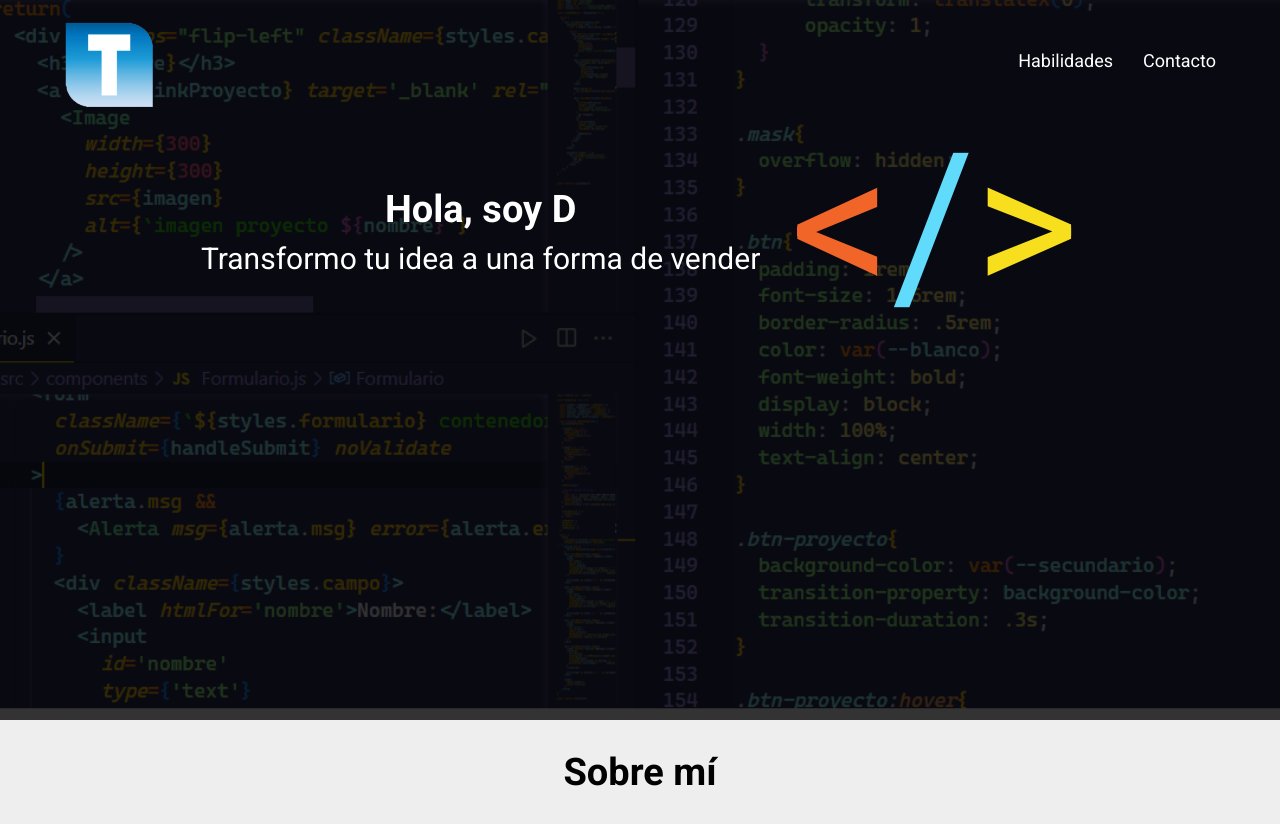
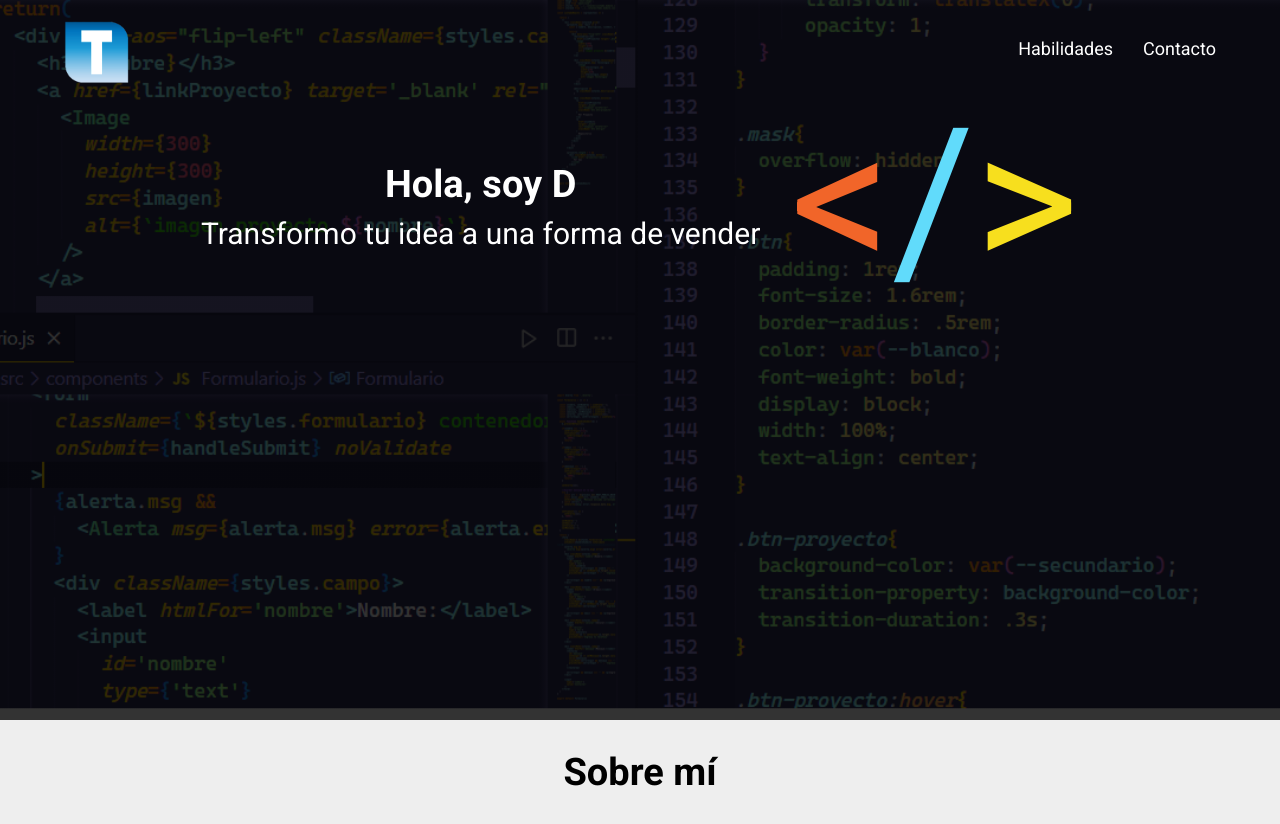
Before and after one commit to vspeed21/portafolio, a Next.js app: page / in a window 1280 px wide. Shown: the top 824 px of the page. Built offline with nearby package versions, Linux system fonts and the light colour scheme.

Commit message:
cambio ancho logo

```diff
--- a/styles/Header.module.css
+++ b/styles/Header.module.css
@@ -7,7 +7,7 @@
 }
 
 .header img{
-  width: 9rem;
+  width: 6.5rem;
 }
 
 @media (min-width: 768px) {
```
